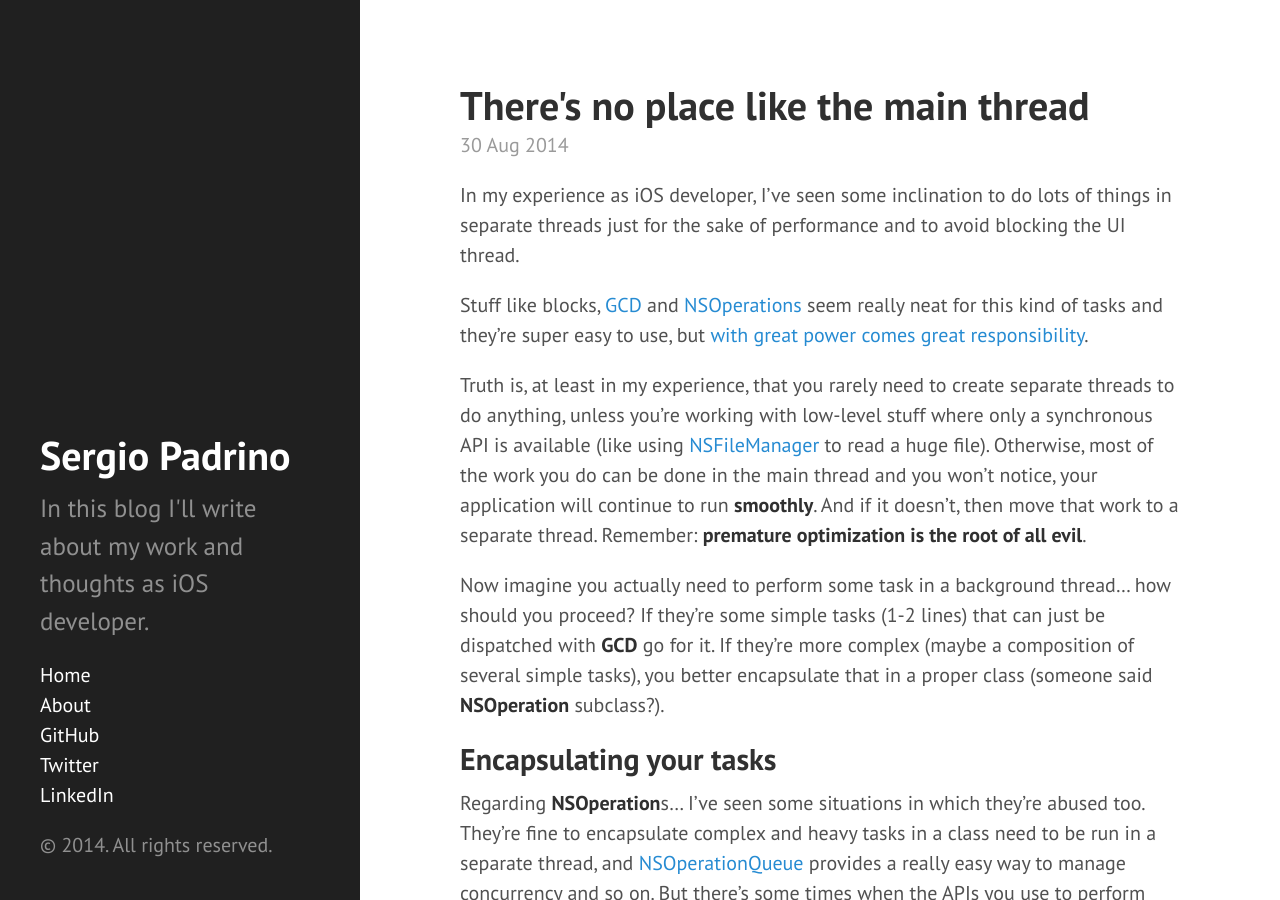
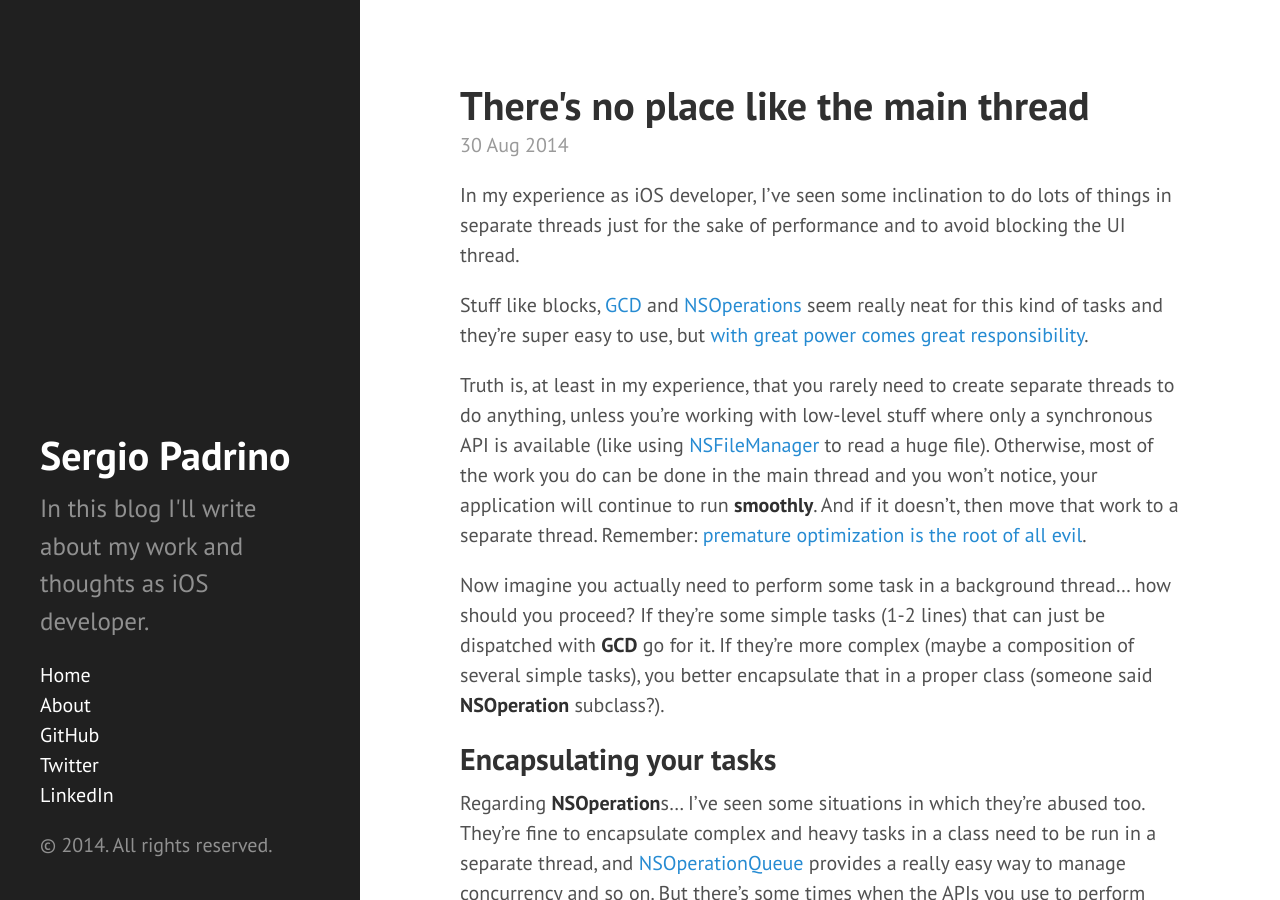
Before and after one commit to sergiou87/sergiou87.github.io, a Jekyll site: the page built from _posts/2014-08-30-there-is-no-place-like-the-main-thread.md, in a window 1280 px wide and 900 px high. Built offline with Jekyll 4.4.1, drawn with Linux system fonts in a browser that asks for light colours; Markdown is read by kramdown in place of the engine named in the settings.

Commit message:
Remove bold from link

```diff
--- a/_posts/2014-08-30-there-is-no-place-like-the-main-thread.md
+++ b/_posts/2014-08-30-there-is-no-place-like-the-main-thread.md
@@ -11,7 +11,7 @@ Stuff like blocks, [GCD](http://en.wikipedia.org/wiki/Grand_Central_Dispatch) an
 
 <!--more-->
 
-Truth is, at least in my experience, that you rarely need to create separate threads to do anything, unless you're working with low-level stuff where only a synchronous API is available (like using [NSFileManager](https://developer.apple.com/library/mac/documentation/Cocoa/Reference/Foundation/Classes/NSFileManager_Class/Reference/Reference.html) to read a huge file). Otherwise, most of the work you do can be done in the main thread and you won't notice, your application will continue to run **smoothly**. And if it doesn't, then move that work to a separate thread. Remember: [**premature optimization is the root of all evil**](tttp://c2.com/cgi/wiki?PrematureOptimization).
+Truth is, at least in my experience, that you rarely need to create separate threads to do anything, unless you're working with low-level stuff where only a synchronous API is available (like using [NSFileManager](https://developer.apple.com/library/mac/documentation/Cocoa/Reference/Foundation/Classes/NSFileManager_Class/Reference/Reference.html) to read a huge file). Otherwise, most of the work you do can be done in the main thread and you won't notice, your application will continue to run **smoothly**. And if it doesn't, then move that work to a separate thread. Remember: [premature optimization is the root of all evil](tttp://c2.com/cgi/wiki?PrematureOptimization).
 
 Now imagine you actually need to perform some task in a background thread… how should you proceed? If they're some simple tasks (1-2 lines) that can just be dispatched with **GCD** go for it. If they're more complex (maybe a composition of several simple tasks), you better encapsulate that in a proper class (someone said **NSOperation** subclass?).
 
```
